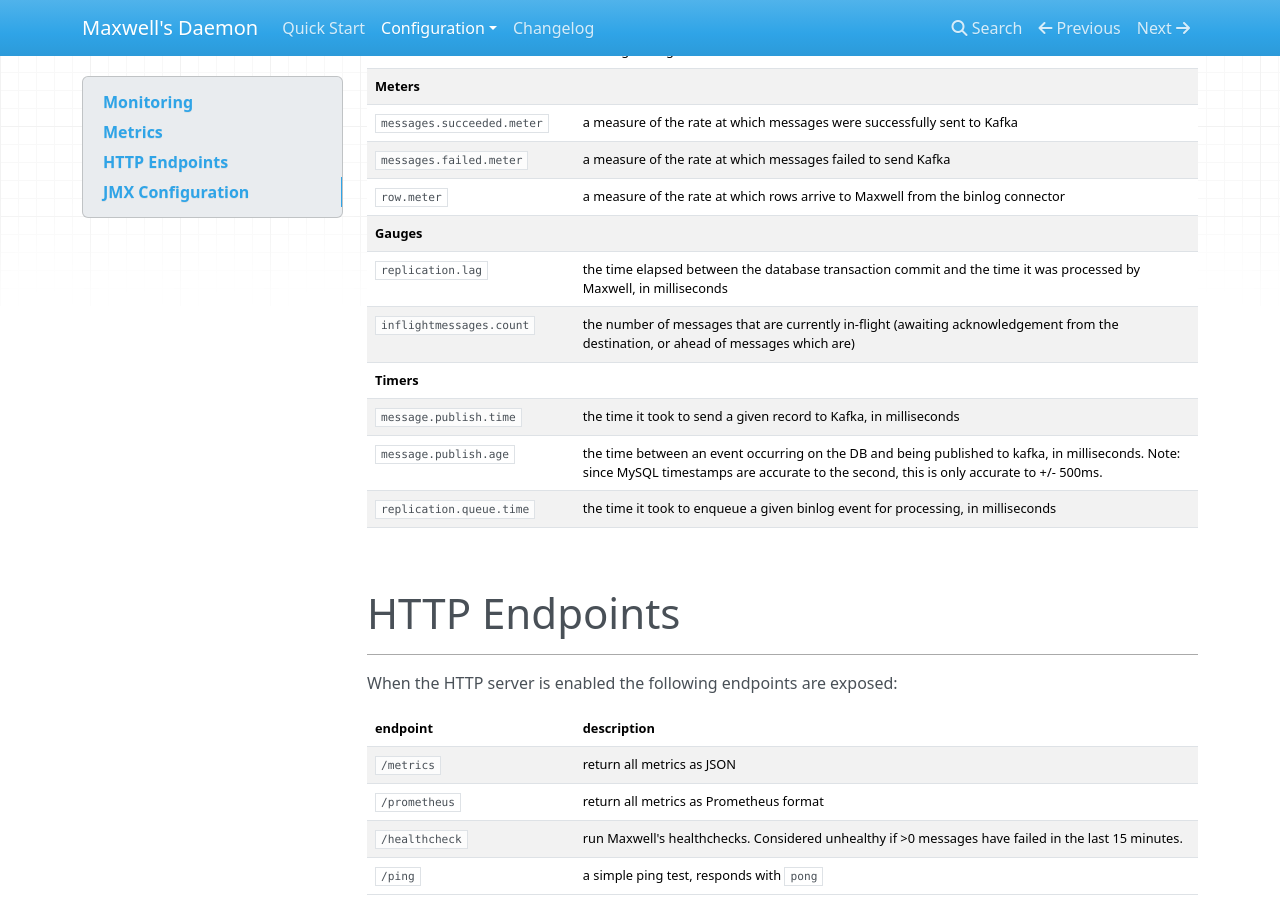
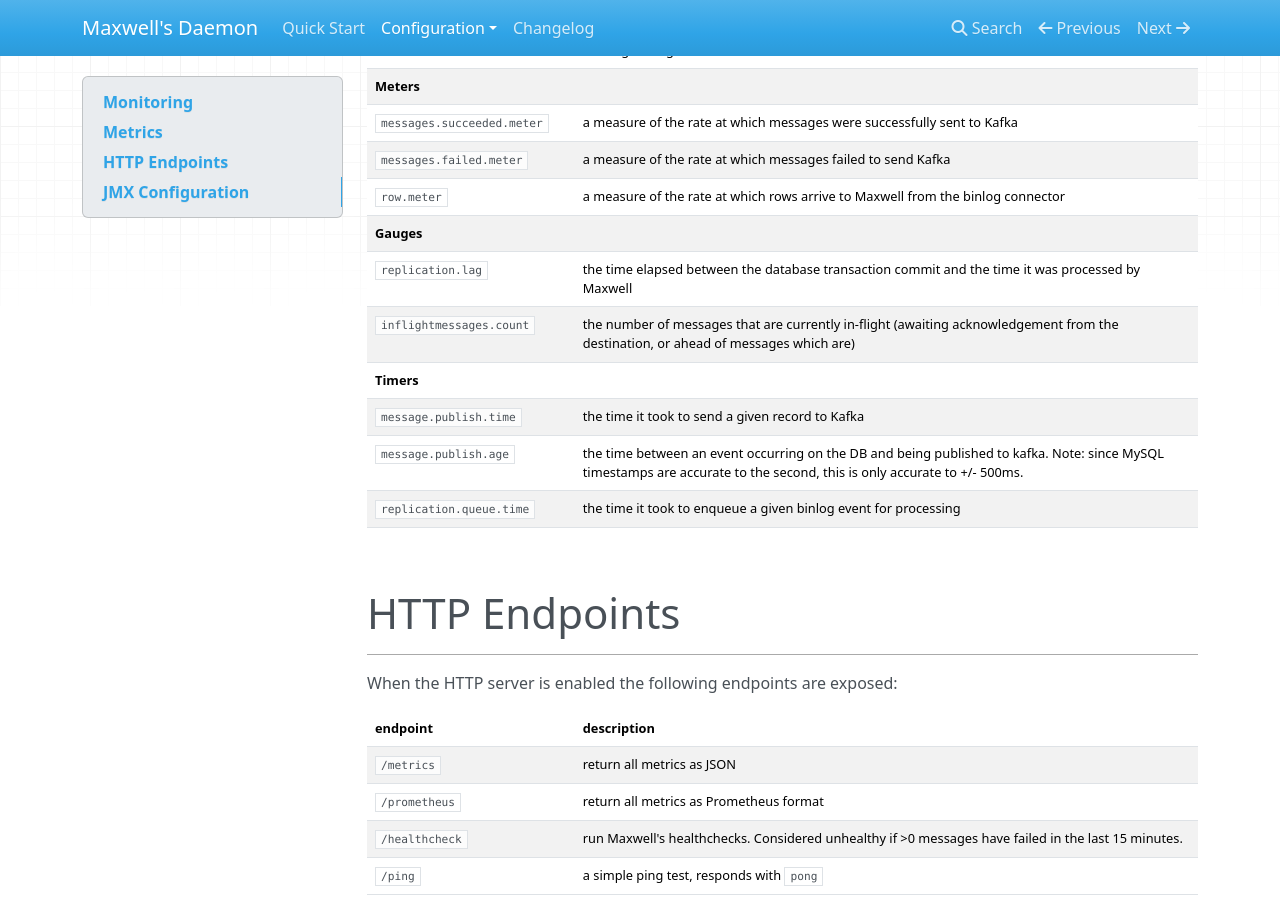
Before and after one commit to zendesk/maxwell, an MkDocs documentation site: the page built from docs/docs/monitoring.md, in a window 1280 px wide and 900 px high, scrolled down 547 px. Built offline with MkDocs 1.6.1, drawn with Linux system fonts in a browser that asks for light colours; nearby versions of some CDN libraries.

Commit message:
update metrics documentation

```diff
--- a/docs/docs/monitoring.md
+++ b/docs/docs/monitoring.md
@@ -18,12 +18,12 @@
 `messages.failed.meter`        | a measure of the rate at which messages failed to send Kafka
 `row.meter`                    | a measure of the rate at which rows arrive to Maxwell from the binlog connector
 **Gauges**
-`replication.lag`              | the time elapsed between the database transaction commit and the time it was processed by Maxwell, in milliseconds
+`replication.lag`              | the time elapsed between the database transaction commit and the time it was processed by Maxwell
 `inflightmessages.count`       | the number of messages that are currently in-flight (awaiting acknowledgement from the destination, or ahead of messages which are)
 **Timers**
-`message.publish.time`         | the time it took to send a given record to Kafka, in milliseconds
-`message.publish.age`          | the time between an event occurring on the DB and being published to kafka, in milliseconds. Note: since MySQL timestamps are accurate to the second, this is only accurate to +/- 500ms.
-`replication.queue.time`       | the time it took to enqueue a given binlog event for processing, in milliseconds
+`message.publish.time`         | the time it took to send a given record to Kafka
+`message.publish.age`          | the time between an event occurring on the DB and being published to kafka. Note: since MySQL timestamps are accurate to the second, this is only accurate to +/- 500ms.
+`replication.queue.time`       | the time it took to enqueue a given binlog event for processing
 
 # HTTP Endpoints
 ***
```
